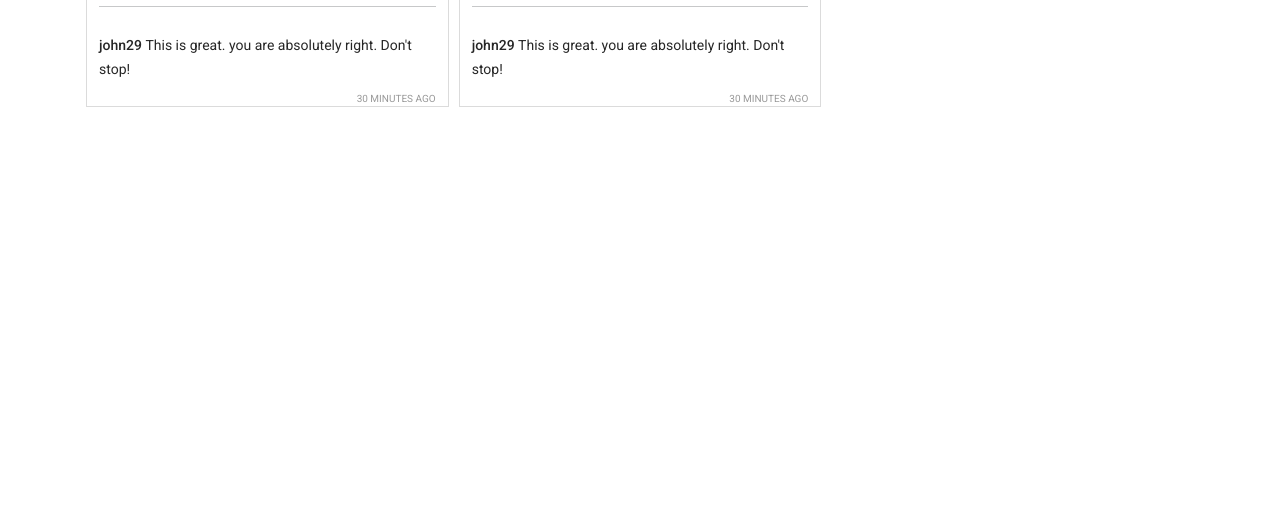
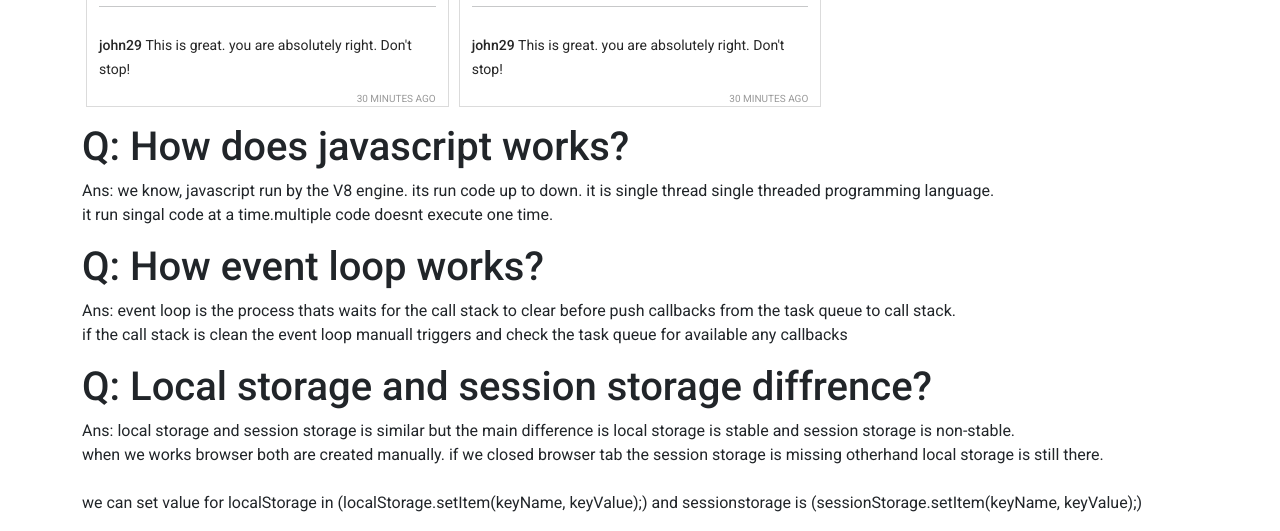
Before and after one commit to MASUD-01/assignment-7-insta, a plain HTML site: page index.html in a window 1280 px wide. Shown: the part 1425-1956 px from the top of the page. Before the commit the page ends 1548 px from the top, so only its background shows below. Drawn offline with nearby package versions, Linux system fonts and the light colour scheme.

Commit message:
bonus part is done

```diff
--- a/index.html
+++ b/index.html
@@ -57,6 +57,26 @@
             <h1>Reported posts</h1>
         </div>
     </main>
+
+    <!-- Bonus part question and ans add-->
+    <section class="container">
+        <h1>Q: How does javascript works?</h1>
+        <p>Ans: we know, javascript run by the V8 engine. its run code up to down. it is single thread single threaded
+            programming language. <br> it run singal code at a time.multiple code doesnt execute one time.</p>
+        <h1>Q: How event loop works?</h1>
+        <p>Ans: event loop is the process thats waits for the call stack to clear before push callbacks from the task
+            queue to call stack. <br>
+            if the call stack is clean the event loop manuall triggers and check the task queue for available any
+            callbacks</p>
+        <h1>Q: Local storage and session storage diffrence?</h1>
+        <p>Ans: local storage and session storage is similar but the main difference is local storage is stable and
+            session storage is non-stable. <br> when we works browser both are created manually. if we closed browser
+            tab the
+            session storage is missing otherhand local storage is still there. <br><br>
+            we can set value for localStorage in (localStorage.setItem(keyName, keyValue);)
+            and sessionstorage is (sessionStorage.setItem(keyName, keyValue);)</p>
+
+    </section>
     <footer></footer>
 
     <!-- add javascript  file  -->
```
